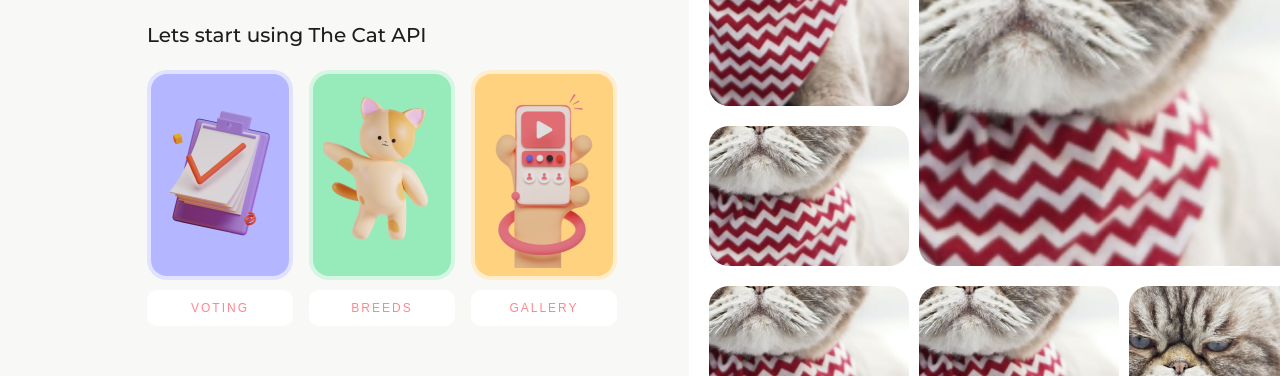
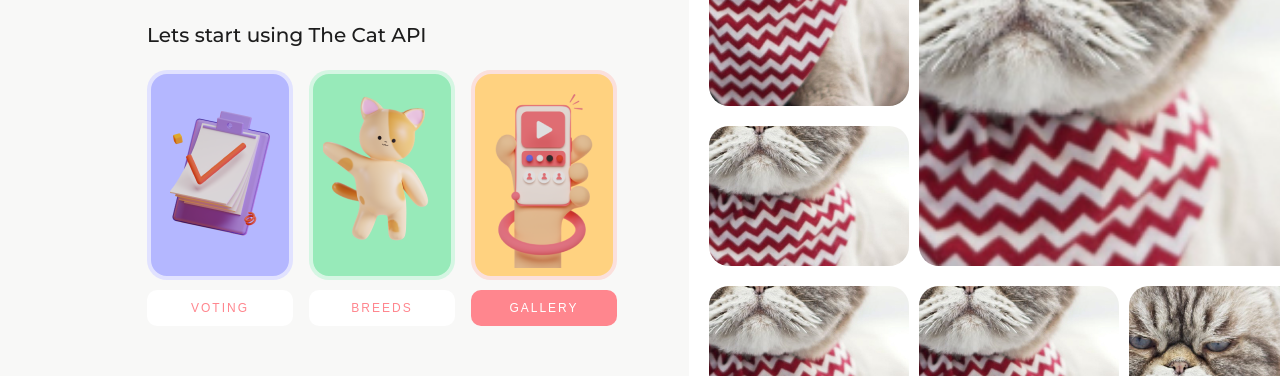
Before and after one commit to vict0rkovalchuk/petspaw__MI2022, a React (Create React App) app: page /gallery in a window 1280 px wide. Shown: the part 550-926 px from the top of the page. Built offline with nearby package versions, Linux system fonts and the light colour scheme.

Commit message:
feat: add routing to cards

```diff
--- a/package.json
+++ b/package.json
@@ -8,6 +8,7 @@
     "@testing-library/user-event": "^13.5.0",
     "react": "^17.0.2",
     "react-dom": "^17.0.2",
+    "react-router-dom": "^5.3.0",
     "react-scripts": "5.0.1",
     "sass": "^1.53.0",
     "web-vitals": "^2.1.4"
--- a/src/components/home/Home.js
+++ b/src/components/home/Home.js
@@ -1,4 +1,13 @@
+import {
+  BrowserRouter as Router,
+  Route,
+  Switch,
+  Link,
+  NavLink
+} from 'react-router-dom';
+
 import './Home.scss';
+
 import logo from '../../icons/logo.svg';
 import voting from '../../images/cards/vote-table.png';
 import breeds from '../../images/cards/pet-breeds.png';
@@ -11,6 +20,7 @@ import Gallery from '../gallery/Gallery';
 
 function Home() {
   return (
+    <Router>
       <div id="home" className="home">
         <div className="home__menu">
           <div className="home__logo">
@@ -24,33 +34,62 @@ function Home() {
             </div>
             <div className="home__subtitle">Lets start using The Cat API</div>
             <div className="home__cards-items">
-            <div className="home__card-item">
+              <NavLink
+                exact
+                activeClassName="activeCard"
+                to="/voting"
+                className="home__card-item"
+              >
                 <div className="home__card-image card-image voting">
                   <img src={voting} alt="vote-table" />
                 </div>
                 <button className="home__card-button card-btn">Voting</button>
-            </div>
-            <div className="home__card-item">
+              </NavLink>
+              <NavLink
+                exact
+                activeClassName="activeCard"
+                to="/breeds"
+                className="home__card-item"
+              >
                 <div className="home__card-image card-image breeds">
                   <img src={breeds} alt="vote-table" />
                 </div>
                 <button className="home__card-button card-btn">BREEDS</button>
-            </div>
-            <div className="home__card-item">
+              </NavLink>
+              <NavLink
+                exact
+                activeClassName="activeCard"
+                to="/gallery"
+                className="home__card-item"
+              >
                 <div className="home__card-image card-image gallery">
                   <img src={gallery} alt="vote-table" />
                 </div>
                 <button className="home__card-button card-btn">GALLERY</button>
-            </div>
+              </NavLink>
             </div>
           </div>
         </div>
 
-      {/* <View /> */}
-      {/* <Voting /> */}
-      {/* <Breeds /> */}
+        <Switch>
+          <Route exact path="/">
+            <View />
+          </Route>
+
+          <Route exact path="/voting">
+            <Voting />
+          </Route>
+
+          <Route exact path="/breeds">
+            <Breeds />
+          </Route>
+
+          <Route exact path="/gallery">
             <Gallery />
+          </Route>
+        </Switch>
       </div>
+    </Router>
   );
 }
 
--- a/src/components/home/Home.scss
+++ b/src/components/home/Home.scss
@@ -30,6 +30,15 @@
         }
         .card-image {
           border: 4px solid #ffffff;
+        }
+      }
+      &.activeCard {
+        .card-btn {
+          background: #ff868e;
+          color: #fff;
+        }
+        .card-image {
+          border: 4px solid #fbe0dc;
         }
       }
     }
```
Also changed, not shown: 1 other file (tests, documents, lock files or other folders). Lines whose indentation alone changed are shown as unchanged.
